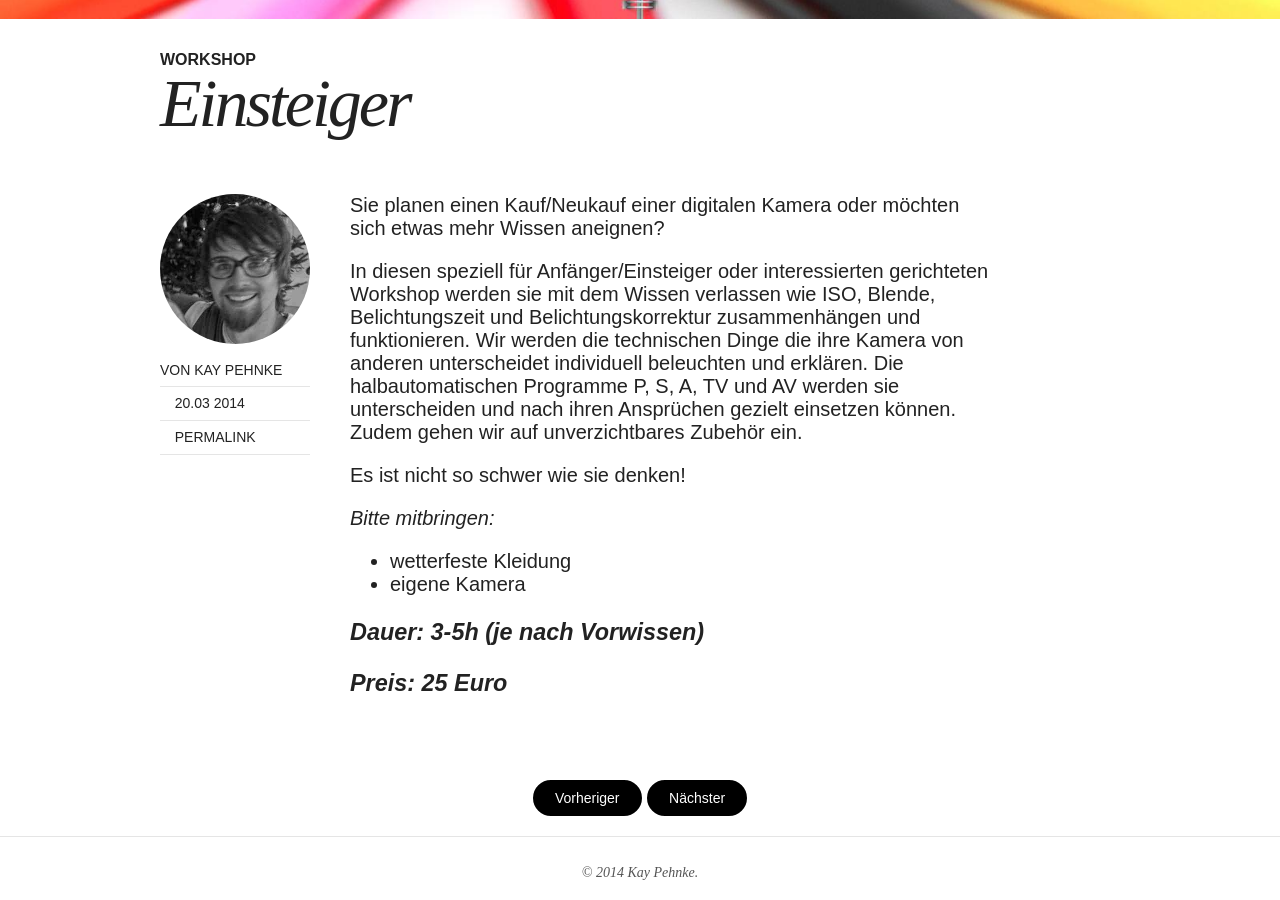
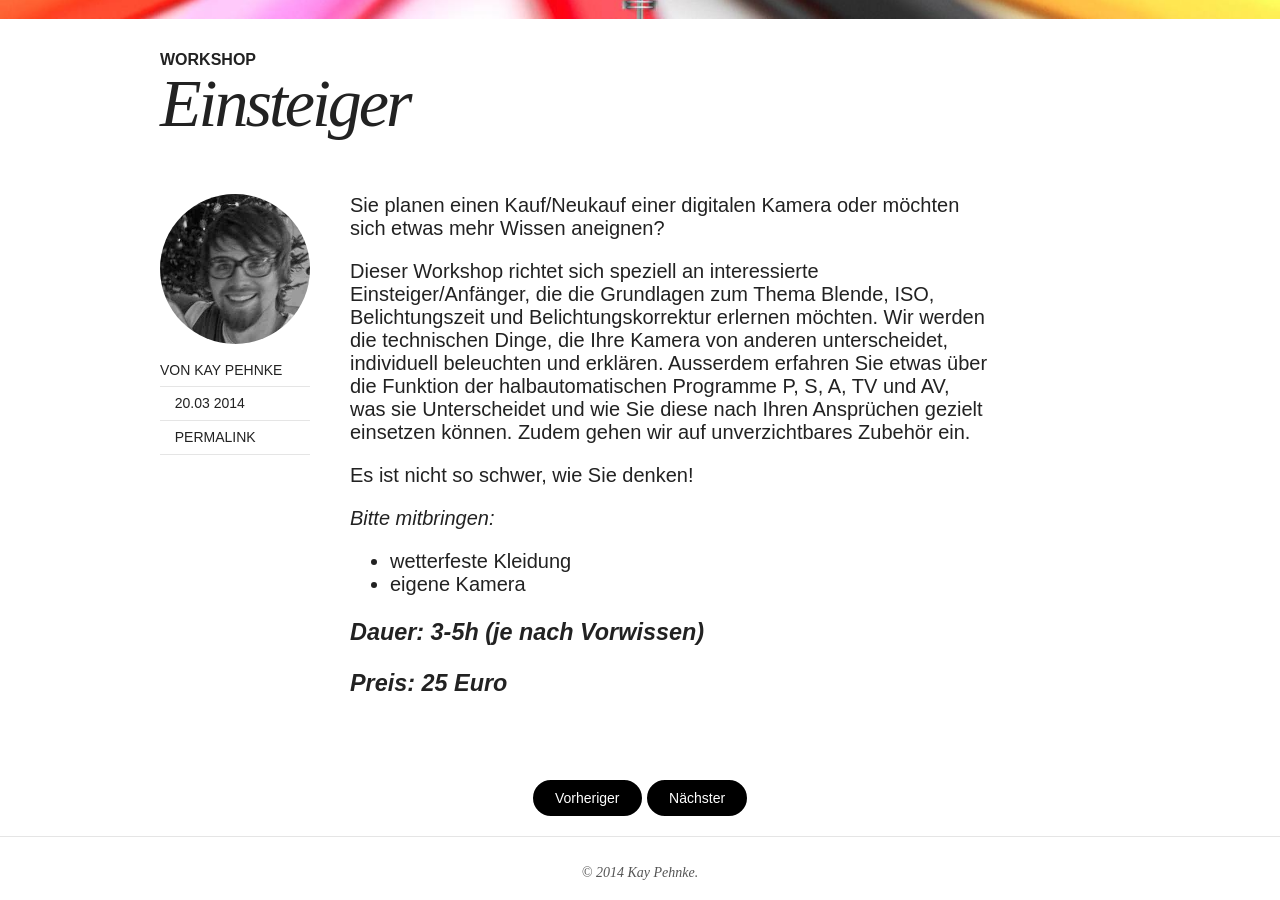
Before and after one commit to kay-pehnke/kay-pehnke.github.io, a Jekyll site: the page built from _posts/2014-03-20-workshop-anfaenger.md, in a window 1280 px wide and 900 px high, scrolled down 567 px. Built offline with Jekyll 4.4.1, drawn with Linux system fonts in a browser that asks for light colours; nearby versions of some CDN libraries.

Commit message:
Text Änderungen für Anfänger Workshop

```diff
--- a/_posts/2014-03-20-workshop-anfaenger.md
+++ b/_posts/2014-03-20-workshop-anfaenger.md
@@ -12,10 +12,11 @@ share: false
 
 Sie planen einen Kauf/Neukauf einer digitalen Kamera oder möchten sich etwas mehr Wissen aneignen?
 
+Dieser Workshop richtet sich speziell an interessierte Einsteiger/Anfänger, die die Grundlagen zum Thema Blende, ISO, Belichtungszeit und Belichtungskorrektur erlernen möchten.
+Wir werden die technischen Dinge, die Ihre Kamera von anderen unterscheidet, individuell beleuchten und erklären.
+Ausserdem erfahren Sie etwas über die Funktion der halbautomatischen Programme P, S, A, TV und AV, was sie Unterscheidet und wie Sie diese nach Ihren Ansprüchen gezielt einsetzen können. Zudem gehen wir auf unverzichtbares Zubehör ein.
 
-In diesen speziell für Anfänger/Einsteiger oder interessierten gerichteten Workshop werden sie mit dem Wissen verlassen wie ISO, Blende, Belichtungszeit und Belichtungskorrektur zusammenhängen und funktionieren. Wir werden die technischen Dinge die ihre Kamera von anderen unterscheidet individuell beleuchten und erklären. Die halbautomatischen Programme P, S, A, TV und AV werden sie unterscheiden und nach ihren Ansprüchen gezielt einsetzen können. Zudem gehen wir auf unverzichtbares Zubehör ein.
-
-Es ist nicht so schwer wie sie denken!
+Es ist nicht so schwer, wie Sie denken!
 
 *Bitte mitbringen:*
 
```
Also changed, not shown: _posts/2014-03-16-workshop-individuell.md (+1 -1 lines).
